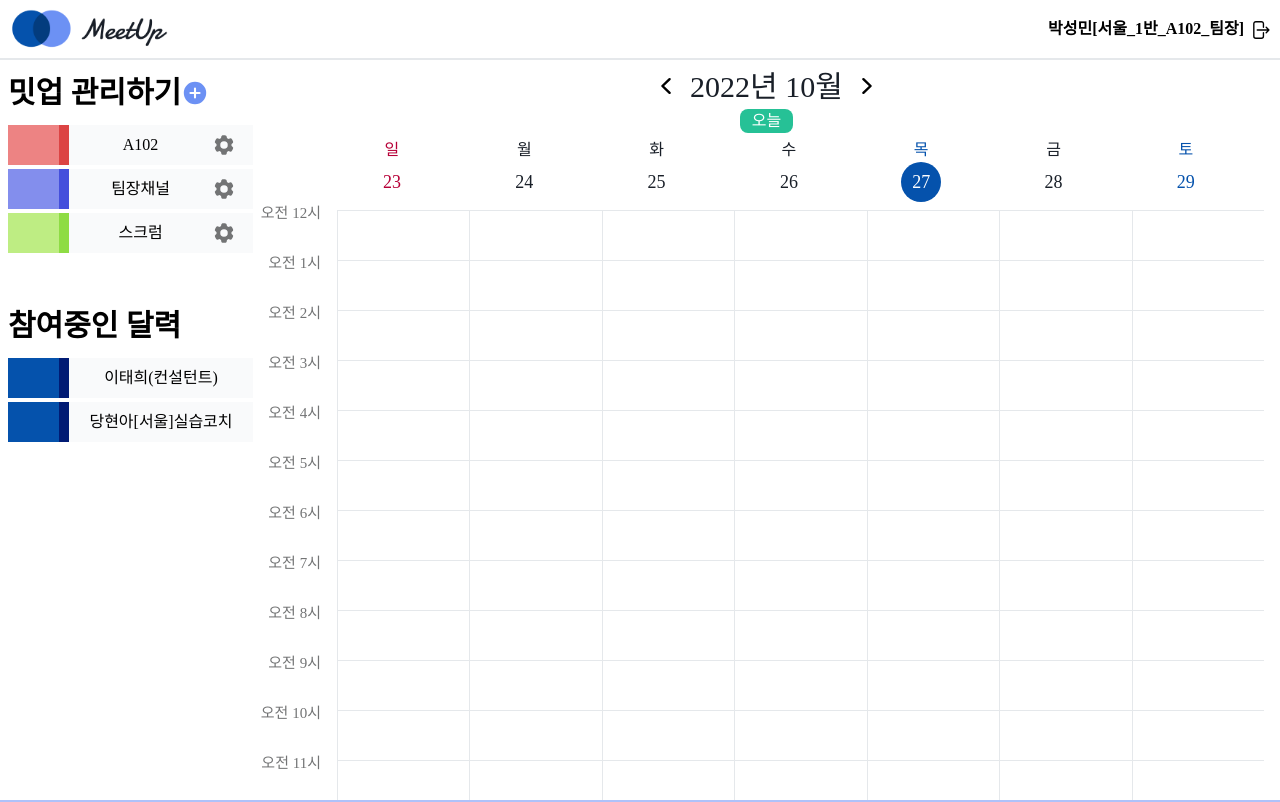
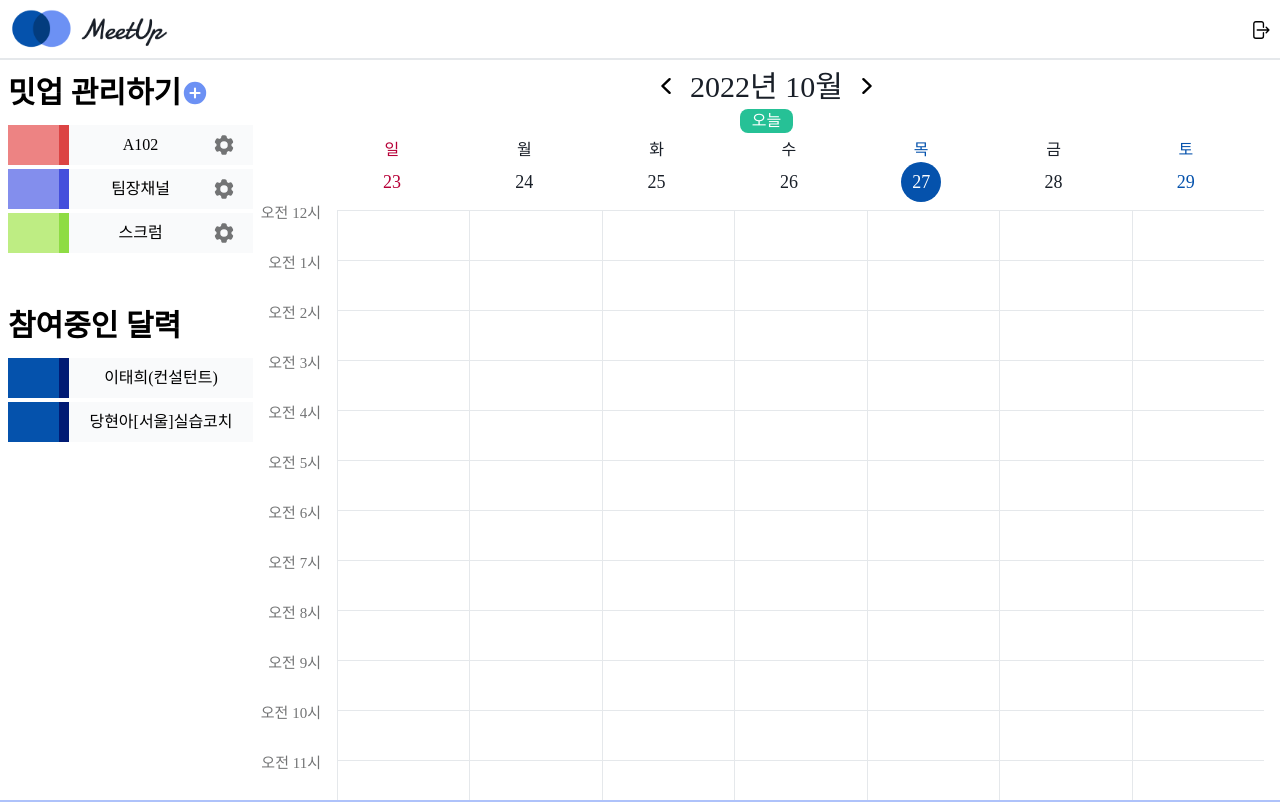
Before and after one commit to drsuneamer/MeetUp, a React (Create React App) app in the folder frontend/: page / in a window 1280 px wide. Shown: the top 802 px of the page. Built offline with nearby package versions, Linux system fonts and the light colour scheme.

Commit message:
[#S07P31A102-155][FE] feat: show user's nickname on header

```diff
--- a/frontend/src/components/layout/Header.tsx
+++ b/frontend/src/components/layout/Header.tsx
@@ -5,6 +5,8 @@ function Header() {
   const logout = (e: React.MouseEvent<SVGSVGElement, MouseEvent>) => {
     console.log('logout!');
   };
+
+  const nickname = window.localStorage.getItem('nickname');
 
   return (
     <div className="fixed flex items-center justify-between bg-[white] w-full h-l border-b-2 border-line z-50">
@@ -15,7 +17,7 @@ function Header() {
       </div>
 
       <div className="flex mr-2">
-        <div className="font-bold pr-1">박성민[서울_1반_A102_팀장]</div>
+        <div className="font-bold pr-1">{nickname}</div>
         <svg
           xmlns="http://www.w3.org/2000/svg"
           fill="none"
```
